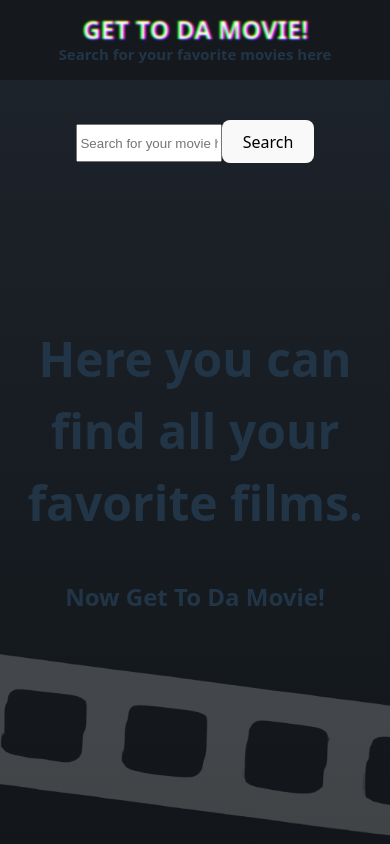
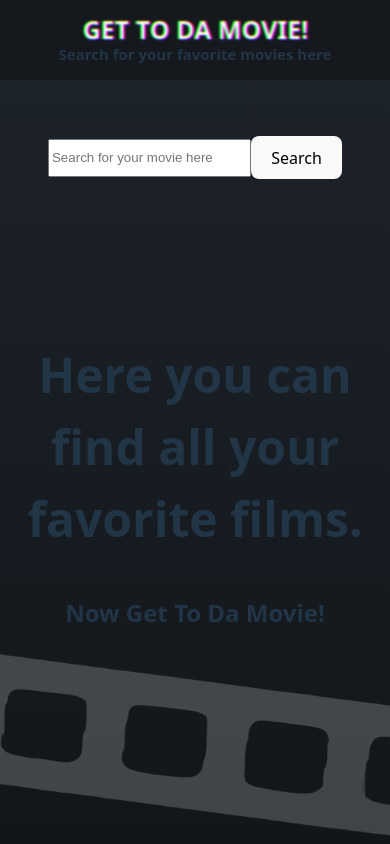
Before and after one commit to brunobb9/gettodamovie, a React (Vite) app in the folder movie-app/: page / in a window 390 px wide. Built offline with nearby package versions, Linux system fonts and the light colour scheme.

Commit message:
Update searchDiv.css

```diff
--- a/movie-app/src/searchDiv.css
+++ b/movie-app/src/searchDiv.css
@@ -1,13 +1,4 @@
-
-@media (max-width: 768px) {
-    input.searchBar {
-    width: 50%;
-    height:2rem;
-}
-}
-
-@media (min-width: 769px) {
-   ee.searchDiv {
+.searchDiv {
     position: relative;
     margin-top: 1rem;
     z-index: 0;
@@ -23,4 +14,8 @@ input.searchBar {
     height: 2rem;
 }
 
+@media (max-width: 768px) {
+    input.searchBar {
+    width: 50%;
 }
+}
```
